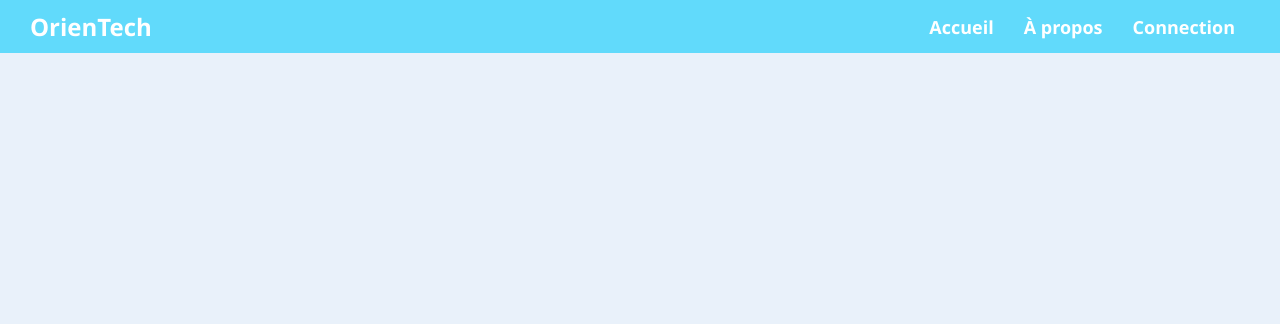
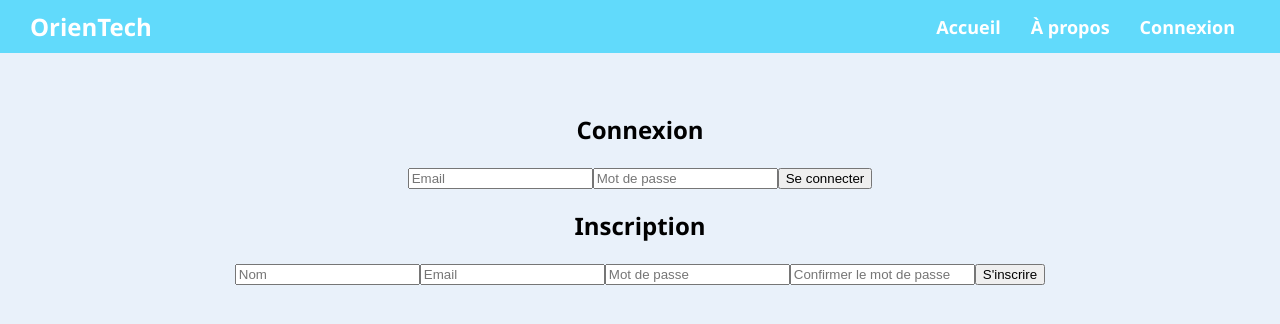
Before and after one commit to Zelyns/Start-up, a React (Create React App) app in the folder mon-app/: page /connexion in a window 1280 px wide. Shown: the top 324 px of the page. Built offline with nearby package versions, Linux system fonts and the light colour scheme.

Commit message:
correction

```diff
--- a/mon-app/src/App.js
+++ b/mon-app/src/App.js
@@ -2,7 +2,7 @@
 import './App.css';
 import Accueil from './Accueil';
 import Navbar from './Navbar';
-import Connection from './Connection';
+import Connexion from './Connexion';
 import { BrowserRouter as Router, Routes, Route } from 'react-router-dom';
 
 function App() {
@@ -12,7 +12,7 @@ function App() {
         <Navbar />
         <Routes>
           <Route path="/" element={<Accueil />} />
-          <Route path="/connection" element={<Connection />} />
+          <Route path="/connexion" element={<Connexion />} />
         </Routes>
       </div>
     </Router>
--- a/mon-app/src/Connection.js
+++ b/mon-app/src/Connexion.js
@@ -1,7 +1,7 @@
 import React, { useState } from 'react';
 import './Accueil.css';
 
-function Connection() {
+function Connexion() {
   const [login, setLogin] = useState({ email: '', password: '' });
   const [register, setRegister] = useState({ nom: '', email: '', password: '', confirmPassword: '' });
   const [message, setMessage] = useState('');
@@ -71,4 +71,4 @@ function Connection() {
   );
 }
 
-export default Connection;
+export default Connexion;
--- a/mon-app/src/Navbar.js
+++ b/mon-app/src/Navbar.js
@@ -9,7 +9,7 @@ function Navbar() {
       <ul className="nav-links">
         <li><Link to="/">Accueil</Link></li>
         <li><a href="#">À propos</a></li>
-        <li><Link to="/connection">Connection</Link></li>
+        <li><Link to="/connexion">Connexion</Link></li>
       </ul>
     </nav>
   );
```
